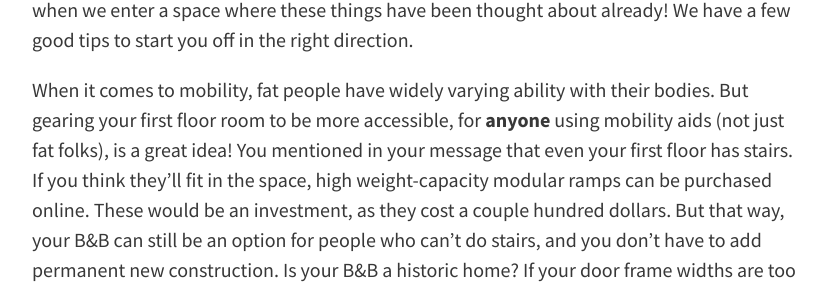
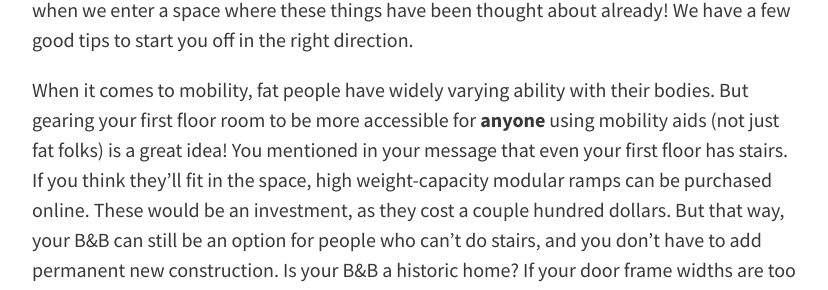
Before and after one commit to uhlissuh/ample, a Jekyll site: the page built from docs/_posts/2018-06-05-disability-and-fat-access-at-bandbs.md, in a window 1280 px wide and 900 px high, scrolled down 784 px. Shown: the part 183-473 px from the top of the window, without its empty margins (224-1052 px from the left). Built offline with Jekyll 4.4.1, drawn with Linux system fonts in a browser that asks for light colours; comment, search, counter and statistics services are not loaded; some of the changed text lies outside the part shown.

Commit message:
Fix typo

```diff
--- a/docs/_posts/2018-06-05-disability-and-fat-access-at-bandbs.md
+++ b/docs/_posts/2018-06-05-disability-and-fat-access-at-bandbs.md
@@ -18,7 +18,7 @@ tags: [disabilities, travelling, fat]
 
 First of all, thank you for asking, and thank you for your willingness to pro-actively accommodate. It gets tiring having to ask for accommodation all the time, so it’s heavenly when we enter a space where these things have been thought about already! We have a few good tips to start you off in the right direction.
 
-When it comes to mobility, fat people have widely varying ability with their bodies. But gearing your first floor room to be more accessible, for **anyone** using mobility aids (not just fat folks), is a great idea! You mentioned in your message that even your first floor has stairs. If you think they’ll fit in the space, high weight-capacity modular ramps can be purchased online. These would be an investment, as they cost a couple hundred dollars. But that way, your B&B can still be an option for people who can’t do stairs, and you don’t have to add permanent new construction. Is your B&B a historic home? If your door frame widths are too narrow to wheel through, it would be considerate to note this on your website.
+When it comes to mobility, fat people have widely varying ability with their bodies. But gearing your first floor room to be more accessible for **anyone** using mobility aids (not just fat folks) is a great idea! You mentioned in your message that even your first floor has stairs. If you think they’ll fit in the space, high weight-capacity modular ramps can be purchased online. These would be an investment, as they cost a couple hundred dollars. But that way, your B&B can still be an option for people who can’t do stairs, and you don’t have to add permanent new construction. Is your B&B a historic home? If your door frame widths are too narrow to wheel through, it would be considerate to note this on your website.
 
 Beyond the stairs/ramp, it’d be a great idea to keep that accessible bedroom more open, with space to maneuver a mobility aid, or wide hips, or both. There’s no point in having an en suite accessible bathroom, for example, if the door can only open so far before hitting a piece of furniture. Thick carpeting might bind under wheels, so keep the pile low, and make sure there is good slip resistance by using a rug gripper pad underneath. No one likes to fall or feel unstable!
 
```
